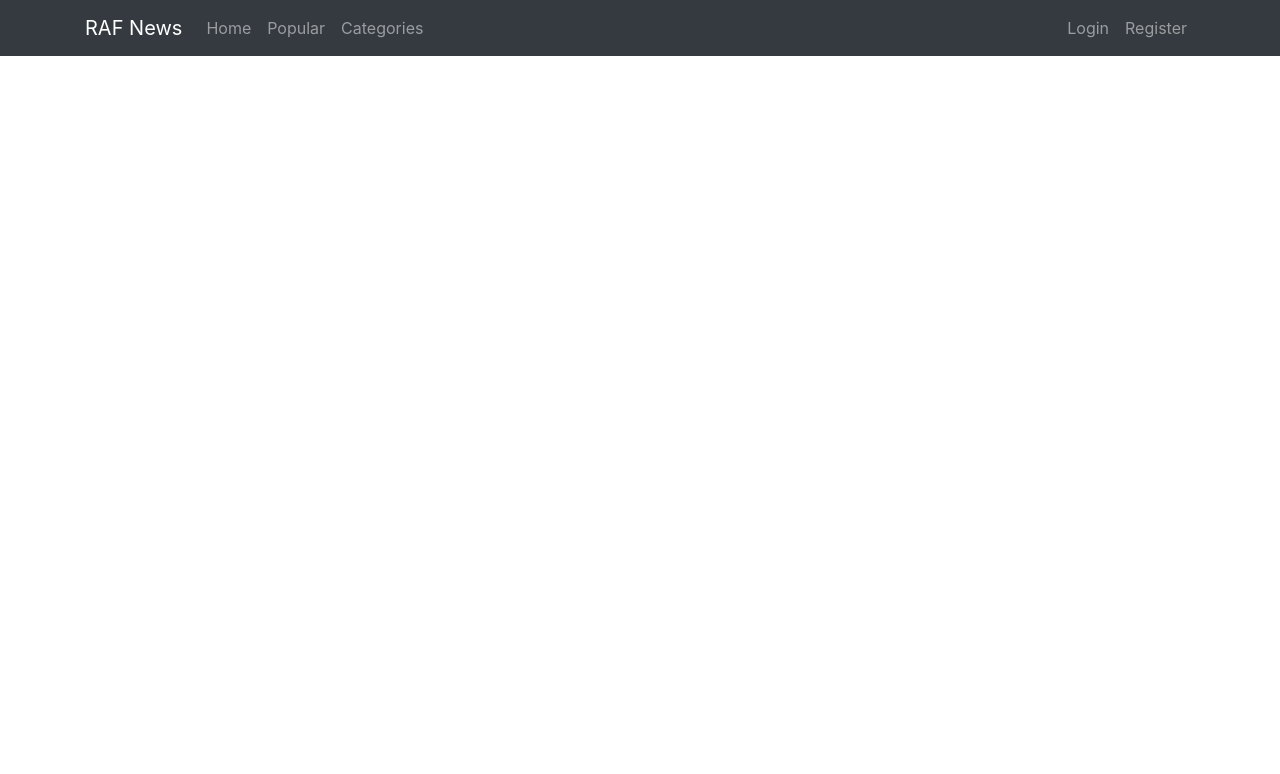
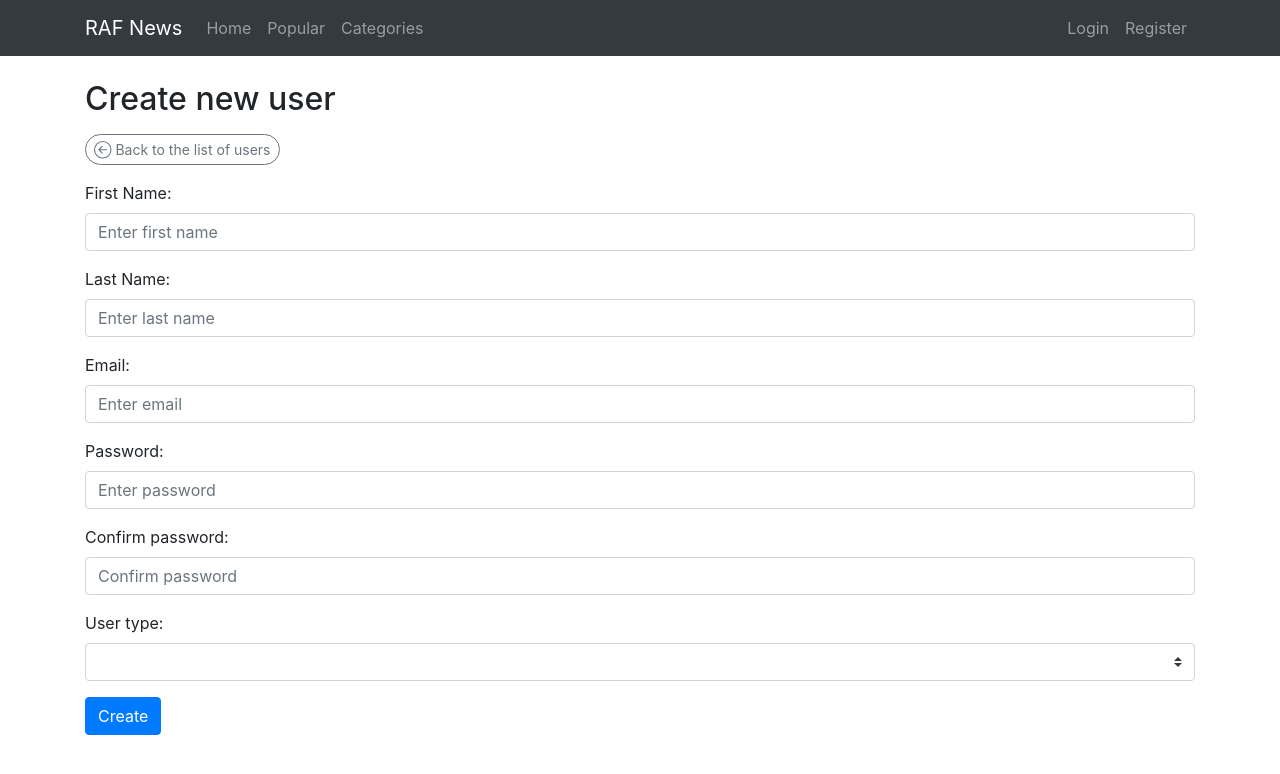
Before and after one commit to lukaisailovic/raf-news, a Vue app in the folder frontend/: page /users/create in a window 1280 px wide. Shown: the top 774 px of the page. Built offline with nearby package versions, Linux system fonts and the light colour scheme; no server answers; sample sign-in values are in the browser's storage.

Commit message:
Create new user from admin panel

```diff
--- a/frontend/src/router/index.js
+++ b/frontend/src/router/index.js
@@ -13,6 +13,8 @@ import EditPost from '../views/post/EditPost'
 import Post from '../views/post/Post'
 import FilteredPosts from '../views/post/FilteredPosts'
 import Users from '../views/user/Users'
+import CreateUser from '../views/user/CreateUser'
+import EditUser from '../views/user/EditUser'
 
 Vue.use(VueRouter)
 
@@ -106,6 +108,22 @@ const routes = [
             admin: true
         }
     },
+    {
+        path: '/users/create',
+        name: 'CreateUser',
+        component: CreateUser,
+        meta: {
+            admin: true
+        }
+    },
+    {
+        path: '/users/edit/:id',
+        name: 'EditUser',
+        component: EditUser,
+        meta: {
+            admin: true
+        }
+    },
 ]
 
 const router = new VueRouter({
--- /dev/null
+++ b/frontend/src/views/user/CreateUser.vue
@@ -0,0 +1,205 @@
+<template>
+    <div>
+        <b-row>
+            <b-col>
+                <h2>
+                    Create new user
+                </h2>
+            </b-col>
+        </b-row>
+        <b-row class="mt-2">
+            <b-col>
+                <b-button variant="outline-secondary" size="sm" pill :to="{name:'Users'}">
+                    <b-icon icon="arrow-left-circle"></b-icon>
+                    Back to the list of users
+                </b-button>
+            </b-col>
+        </b-row>
+        <b-row>
+            <b-col>
+                <b-form @submit.prevent="onSubmit">
+
+                    <b-form-group
+                        id="input-group-1"
+                        label="First Name:"
+                        label-for="fn-input"
+                        class="my-3"
+                    >
+                        <b-form-input
+                            id="fn-input"
+                            v-model="form.firstName"
+                            type="text"
+                            min="1"
+                            max="50"
+                            placeholder="Enter first name"
+                            required
+                        ></b-form-input>
+                    </b-form-group>
+
+                    <b-form-group
+                        id="input-group-2"
+                        label="Last Name:"
+                        label-for="ln-input"
+                        class="my-3"
+                    >
+                        <b-form-input
+                            id="ln-input"
+                            v-model="form.lastName"
+                            type="text"
+                            min="1"
+                            max="50"
+                            placeholder="Enter last name"
+                            required
+                        ></b-form-input>
+                    </b-form-group>
+
+                    <b-form-group
+                        id="input-group-3"
+                        label="Email:"
+                        label-for="email-input"
+                        class="my-3"
+                    >
+                        <b-form-input
+                            id="email-input"
+                            v-model="form.email"
+                            type="email"
+                            min="1"
+                            max="50"
+                            placeholder="Enter email"
+                            required
+                        ></b-form-input>
+                    </b-form-group>
+
+                    <b-form-group
+                        id="input-group-4"
+                        label="Password:"
+                        label-for="pw-input"
+                        class="my-3"
+                    >
+                        <b-form-input
+                            id="pw-input"
+                            v-model="form.password"
+                            type="password"
+                            min="1"
+                            max="50"
+                            placeholder="Enter password"
+                            required
+                        ></b-form-input>
+                    </b-form-group>
+
+                    <b-form-group
+                        id="input-group-5"
+                        label="Confirm password:"
+                        label-for="pwc-input"
+                        class="my-3"
+                    >
+                        <b-form-input
+                            id="pwc-input"
+                            v-model="form.passwordConfirm"
+                            type="password"
+                            min="1"
+                            max="50"
+                            placeholder="Confirm password"
+                            required
+                        ></b-form-input>
+                    </b-form-group>
+
+                    <b-form-group
+                        id="input-group-6"
+                        label="User type:"
+                        label-for="ut-input"
+                        class="my-3"
+                    >
+                        <b-form-select
+                            id="ut-input"
+                            v-model="form.userType"
+                            :options="userTypeOptions"
+                        ></b-form-select>
+                    </b-form-group>
+
+
+
+                    <b-button type="submit" variant="primary">Create</b-button>
+                </b-form>
+            </b-col>
+        </b-row>
+    </div>
+</template>
+
+<script>
+import axios from "@/plugins/axios";
+
+export default {
+    name: "CreateUser",
+    data() {
+        return {
+            userTypeOptions: [
+                {value: 'ADMIN', text: 'Admin'},
+                {value: 'CONTENT_CREATOR', text: 'Content Creator'},
+            ],
+            form: {
+                firstName: '',
+                lastName: '',
+                email: '',
+                password: '',
+                passwordConfirm: '',
+                userType: '',
+            }
+        }
+    },
+    methods: {
+        async onSubmit() {
+            try {
+                const token = this.$store.getters.getToken;
+                const response = await axios.post('/users', this.form, {
+                    headers: {
+                        'Authorization': `Bearer ${token}`
+                    }
+                });
+                if (response.status === 200) {
+                    this.$bvToast.toast("User has been created successfully", {
+                        title: 'Create successful',
+                        variant: 'success',
+                        solid: true,
+                        autoHideDelay: 3000,
+                        appendToast: true
+                    })
+
+                    await this.$router.push({name: 'Users'})
+
+                } else {
+
+                    this.$bvToast.toast(response.data.data.message, {
+                        title: 'Create error',
+                        variant: 'danger',
+                        solid: true,
+                        autoHideDelay: 3000,
+                        appendToast: true
+                    })
+                }
+                console.log(response)
+            } catch (error) {
+                const data = error.response.data.data;
+                let message = "Invalid data";
+                if (data[0] !== undefined) {
+                    message = data[0];
+                }
+                if (data.message !== undefined) {
+                    message = data.message;
+                }
+                this.$bvToast.toast(message, {
+                    title: 'Create error',
+                    variant: 'danger',
+                    solid: true,
+                    autoHideDelay: 3000,
+                    appendToast: true
+                })
+            }
+        }
+    }
+}
+</script>
+
+<style scoped>
+
+</style>
--- /dev/null
+++ b/frontend/src/views/user/EditUser.vue
@@ -0,0 +1,13 @@
+<template>
+
+</template>
+
+<script>
+export default {
+    name: "CreateUser"
+}
+</script>
+
+<style scoped>
+
+</style>
--- a/frontend/src/views/user/Users.vue
+++ b/frontend/src/views/user/Users.vue
@@ -9,7 +9,7 @@
         </b-row>
         <b-row v-if="isLoggedIn" class="my-3">
             <b-col>
-                <b-button variant="outline-primary" pill :to="{name:'CreateCategory'}">
+                <b-button variant="outline-primary" pill :to="{name:'CreateUser'}">
                     <b-icon icon="plus-circle"></b-icon>
                     Create new user
                 </b-button>
@@ -37,7 +37,7 @@
                         <b-badge variant="danger" v-else>Inactive</b-badge>
                     </template>
                     <template #cell(action)="data">
-                        <b-button variant="warning"  pill :to="{name: 'EditCategory', params: {id:data.item.id}}">
+                        <b-button variant="warning"  pill :to="{name: 'EditUser', params: {id:data.item.id}}">
                             <b-icon icon="pencil"></b-icon>
                         </b-button>
                         <b-button variant="success"  pill @click.prevent="onToggle(data.item.id,data.item.active)"
```
